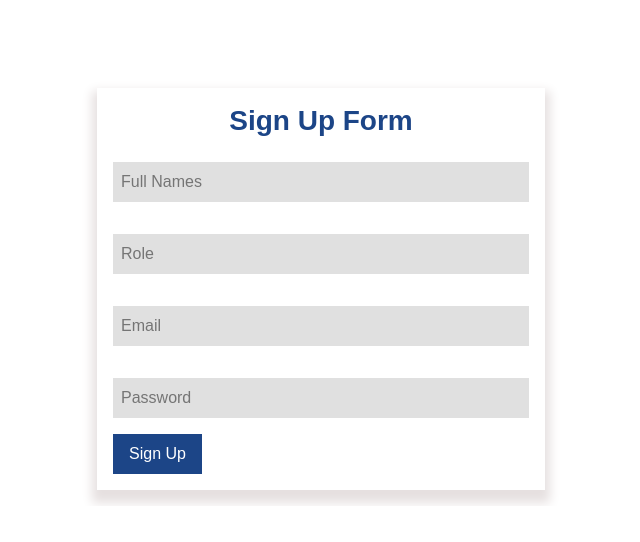
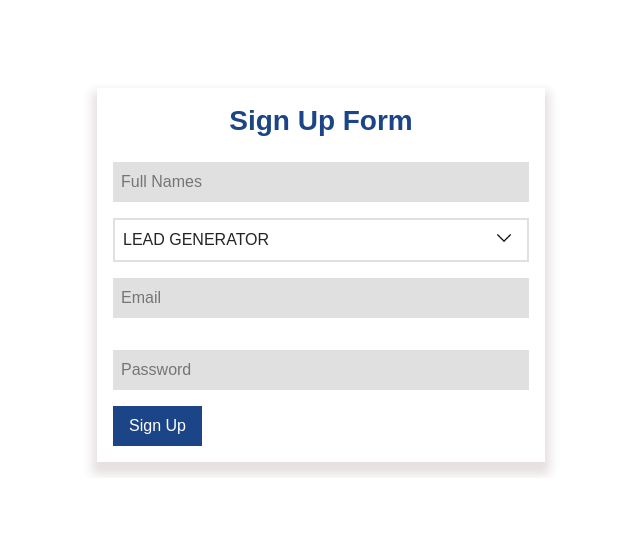
Before and after one commit to Mark9Mbugua/BasiGo-task-frontend, a React (Create React App) app: page /sign-up in a window 1280 px wide. Shown: the top 542 px of the page, without its empty margins (319-959 px from the left). Built offline with nearby package versions, Linux system fonts and the light colour scheme.

Commit message:
User role dropdown on sign-up

```diff
--- a/src/components/sign-up-form/sign-up-form.component.jsx
+++ b/src/components/sign-up-form/sign-up-form.component.jsx
@@ -28,15 +28,7 @@ const SignUpForm = ({
         onChange={(e) => setFullName(e.target.value)}
         required
       />
-      <FormInput
-        type="text"
-        placeholder="Role"
-        id="role"
-        name="role"
-        onChange={(e) => setRole(e.target.value)}
-        required
-      />
-      {/* <UserRoleDropDown role={role} setRole={setRole} /> */}
+      <UserRoleDropDown role={role} setRole={setRole} />
       <FormInput
         type="text"
         placeholder="Email"
```
